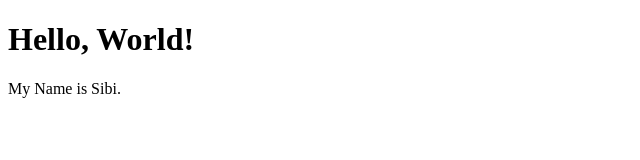
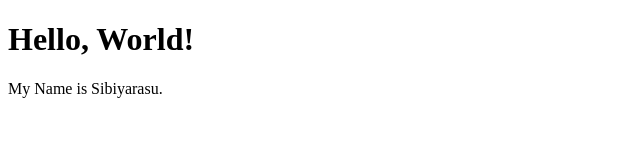
Before and after one commit to Sibiyarasu/testmyVSCode, a plain HTML site: page MyProject/MyIndex.html in a window 1280 px wide. Shown: the full height of the page, 0-640 px from the left. Drawn offline with Linux system fonts and the light colour scheme.

Commit message:
initial commit

```diff
--- a/MyProject/MyIndex.html
+++ b/MyProject/MyIndex.html
@@ -7,6 +7,6 @@
 </head>
 <body>
     <h1>Hello, World!</h1>
-    <p> My Name is Sibi.</p>
+    <p> My Name is Sibiyarasu.</p>
 </body>
 </html>
```
